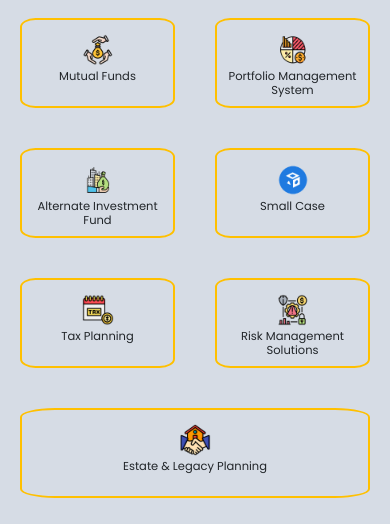
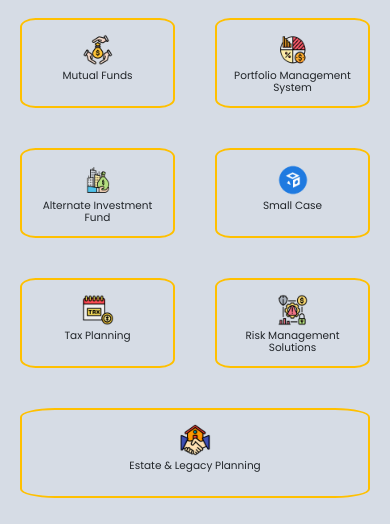
Before and after one commit to kartikm7/ligna, a plain HTML site: page index.html in a window 390 px wide. Shown: the part 1877-2401 px from the top of the page. Drawn offline with nearby package versions, Linux system fonts and the light colour scheme.

Commit message:
Update style.css

```diff
--- a/style.css
+++ b/style.css
@@ -347,7 +347,7 @@ footer ul{
         height: 40px;
     }
     .services-text{
-        font-size: 11.5px;
+        font-size: 10.5px;
     }
 }
 @media screen and (max-width: 320px) {
```
